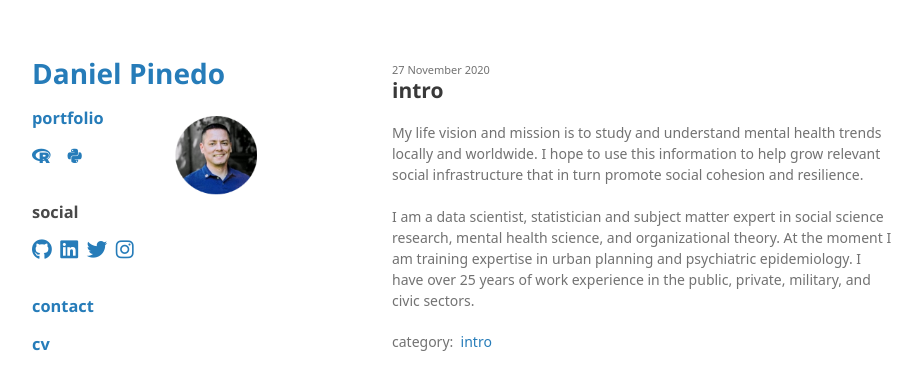
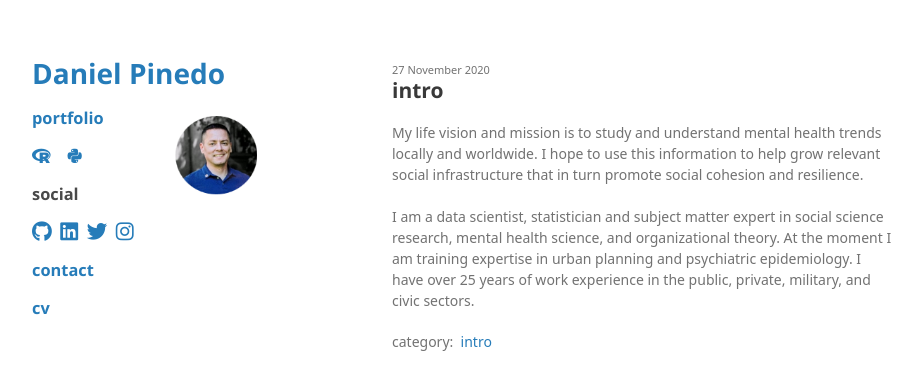
Before and after one commit to odenipinedo/odenipinedo.github.io, a Jekyll site: the page built from index.html, in a window 1280 px wide. Shown: the top 390 px of the page, without its empty margins (178-1099 px from the left). Built offline with Jekyll 4.4.1, drawn with Linux system fonts in a browser that asks for light colours; nearby versions of some CDN libraries; some web fonts are replaced; the repository's description, which GitHub fills in, is left out.

Commit message:
Update head.html

```diff
--- a/_includes/head.html
+++ b/_includes/head.html
@@ -1,7 +1,6 @@
 <body>
 <div class="row">
   <div class="column">
-    <div class="bottom">
     <h3><a href="/portfolio">portfolio</h3>
     <div class="list-group">
       <h3>
@@ -13,9 +12,8 @@
       </a>
       </h3>
     </div>
-    </div>
 
-    <div class = "bottom">
+
     <h3>social</h3>
     <div class="list-group">
       <h3>
@@ -33,7 +31,7 @@
       </a>
       </h3>
     </div>
-    </div>
+
 
     <script type="text/javascript" language="javascript">
     <!--
@@ -61,6 +59,7 @@
     </script><noscript>Sorry, you need Javascript on to email me.</noscript>
 
     <h3><a href="/cv"><b>cv</b></a>
+
   </div>
 
     <div class="column">
```
Lines whose indentation alone changed are shown as unchanged.
